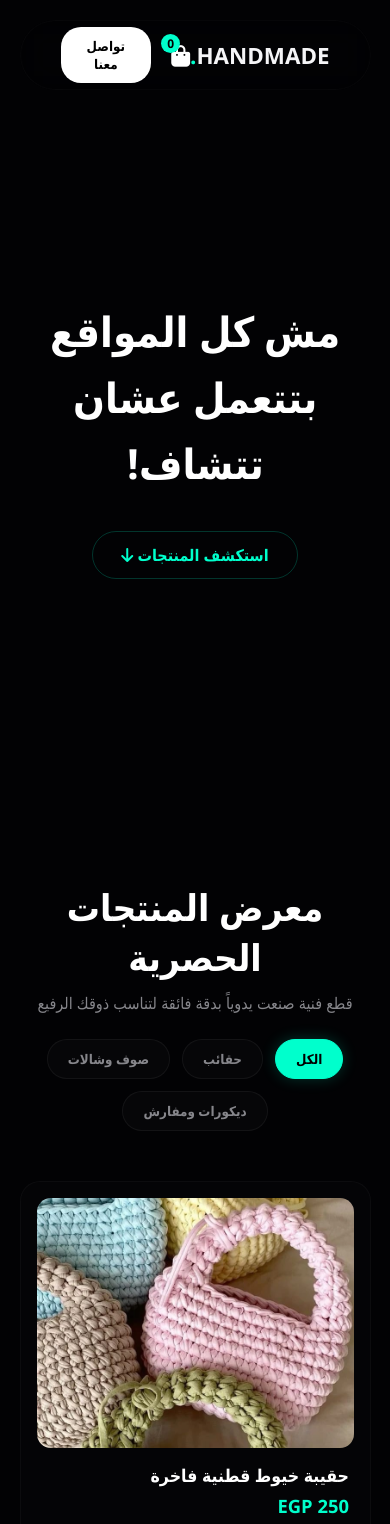
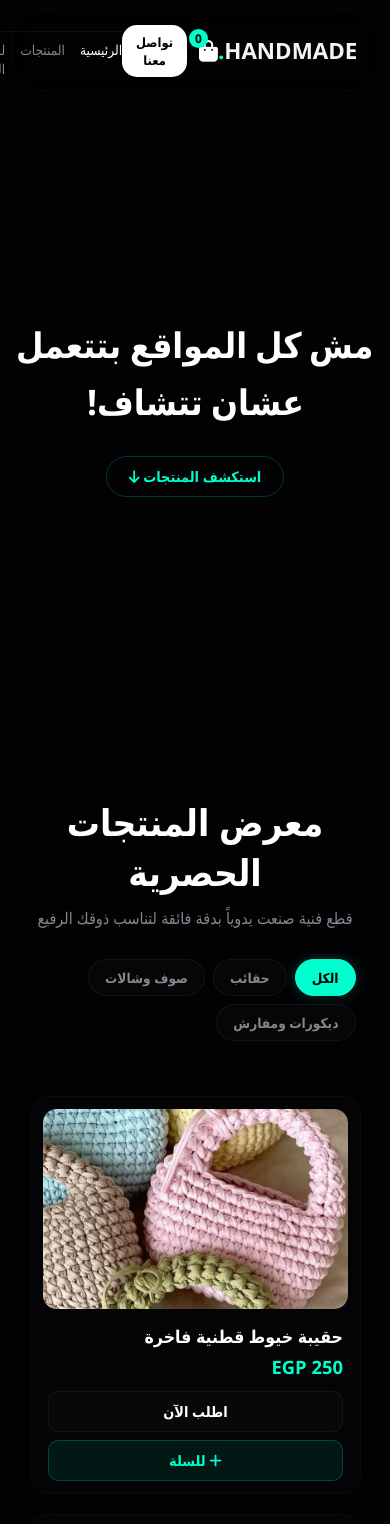
Before and after one commit to bodyabrahim5-source/handmade, a website: page index.html in a window 390 px wide. Shown: the top 1524 px of the page. Drawn offline with nearby package versions, Linux system fonts and the light colour scheme.

Commit message:
Add files via upload

```diff
--- a/style.css
+++ b/style.css
@@ -141,12 +141,167 @@ body {
 
 footer { text-align: center; padding: 40px; color: #3a3a3c; font-size: 0.85rem; margin-top: 50px; }
 
+/* ==========================================================================
+   تحديث وتطوير التجاوب للهواتف الذكية (Mobile Responsive & Zero Lag)
+   ========================================================================== */
 @media (max-width: 768px) {
-    body { cursor: auto; }
-    .custom-cursor, .cursor-glow { display: none; }
-    .hover-reveal-text { font-size: 2.6rem; gap: 10px; }
-    .glass-nav nav { display: none; }
-    .word { opacity: 1; }
-    .glass-card:hover { backdrop-filter: none; }
-    .cart-sidebar { width: 300px; left: -310px; }
+    body {
+        cursor: auto !important;
+    }
+    .custom-cursor,
+    .cursor-glow {
+        display: none !important;
+    }
+
+    /* الهيدر الزجاجي منسق بالكامل للموبايل */
+    .glass-nav {
+        top: 10px;
+        left: 3%;
+        right: 3%;
+        height: auto;
+        padding: 12px 20px;
+        flex-direction: row;
+        justify-content: space-between;
+        border-radius: 25px;
+    }
+
+    /* جعل أزرار التنقل تظهر بشكل شريط سفلي متناسق داخل الهيدر */
+    .glass-nav nav {
+        display: flex !important;
+        order: 3;
+        width: 100%;
+        justify-content: center;
+        gap: 15px;
+        margin-top: 8px;
+        padding-top: 8px;
+        border-top: 1px solid rgba(255, 255, 255, 0.05);
+    }
+
+    .glass-nav nav a {
+        margin-right: 0;
+        font-size: 0.85rem;
+    }
+
+    .nav-actions {
+        gap: 12px;
+    }
+
+    .contact-btn {
+        padding: 8px 14px;
+        font-size: 0.8rem;
+        border-radius: 15px;
+    }
+
+    /* ضبط نصوص الهيرو والمقاسات */
+    .hero {
+        min-height: 85vh;
+        padding: 140px 15px 40px 15px;
+    }
+
+    .hover-reveal-text {
+        font-size: 2.2rem;
+        gap: 8px;
+        line-height: 1.4;
+    }
+
+    .word {
+        opacity: 1 !important;
+        transform: none !important;
+    }
+
+    .scroll-down-btn {
+        margin-top: 30px;
+        padding: 10px 22px;
+        font-size: 0.9rem;
+    }
+
+    /* جعل أزرار الفلاتر قابلة للسحب الأفقي الناعم لمنع التشوه */
+    .filter-buttons {
+        justify-content: flex-start;
+        overflow-x: auto;
+        white-space: nowrap;
+        padding: 5px 15px;
+        gap: 8px;
+        -webkit-overflow-scrolling: touch;
+    }
+
+    .filter-buttons::-webkit-scrollbar {
+        display: none;
+    }
+
+    .filter-btn {
+        padding: 8px 16px;
+        font-size: 0.85rem;
+        flex-shrink: 0;
+    }
+
+    /* شبكة المنتجات المرنة */
+    .products-grid {
+        grid-template-columns: repeat(auto-fill, minmax(250px, 1fr));
+        gap: 20px;
+        padding: 0 10px;
+    }
+
+    .glass-card {
+        padding: 12px;
+    }
+
+    .glass-card:hover {
+        backdrop-filter: blur(8px) !important;
+        -webkit-backdrop-filter: blur(8px) !important;
+    }
+
+    /* إلغاء حركات الـ 3D ثقيلة المعالجة لضمان Zero Lag مع اللمس */
+    .tilt-card {
+        transform: none !important;
+        transition: none !important;
+    }
+
+    .img-container {
+        height: 200px;
+    }
+
+    /* جعل أزرار الكروت عمودية لتوفير مساحة لمس مريحة */
+    .card-actions {
+        flex-direction: column;
+        gap: 8px;
+    }
+
+    .order-btn, .add-to-cart-btn {
+        width: 100%;
+        padding: 10px;
+        font-size: 0.9rem;
+    }
+
+    /* سلة المشتريات ملء الشاشة للموبايل */
+    .cart-sidebar {
+        width: 100%;
+        left: -100%;
+    }
+    .cart-sidebar.open {
+        left: 0;
+    }
+
+    /* نافذة الـ Modal واستمارات الإدخال */
+    .modal-content {
+        width: 92%;
+        padding: 25px 20px;
+    }
+
+    .modal-content h2 {
+        font-size: 1.3rem;
+    }
+
+    .input-group label {
+        font-size: 0.9rem;
+        top: 13px;
+    }
+
+    .input-group input:focus ~ label,
+    .input-group input:not(:placeholder-shown) ~ label,
+    .input-group textarea:focus ~ label,
+    .input-group textarea:not(:placeholder-shown) ~ label {
+        transform: translateY(-22px) scale(0.8);
+        background: #0d0e12;
+    }
 }
```
